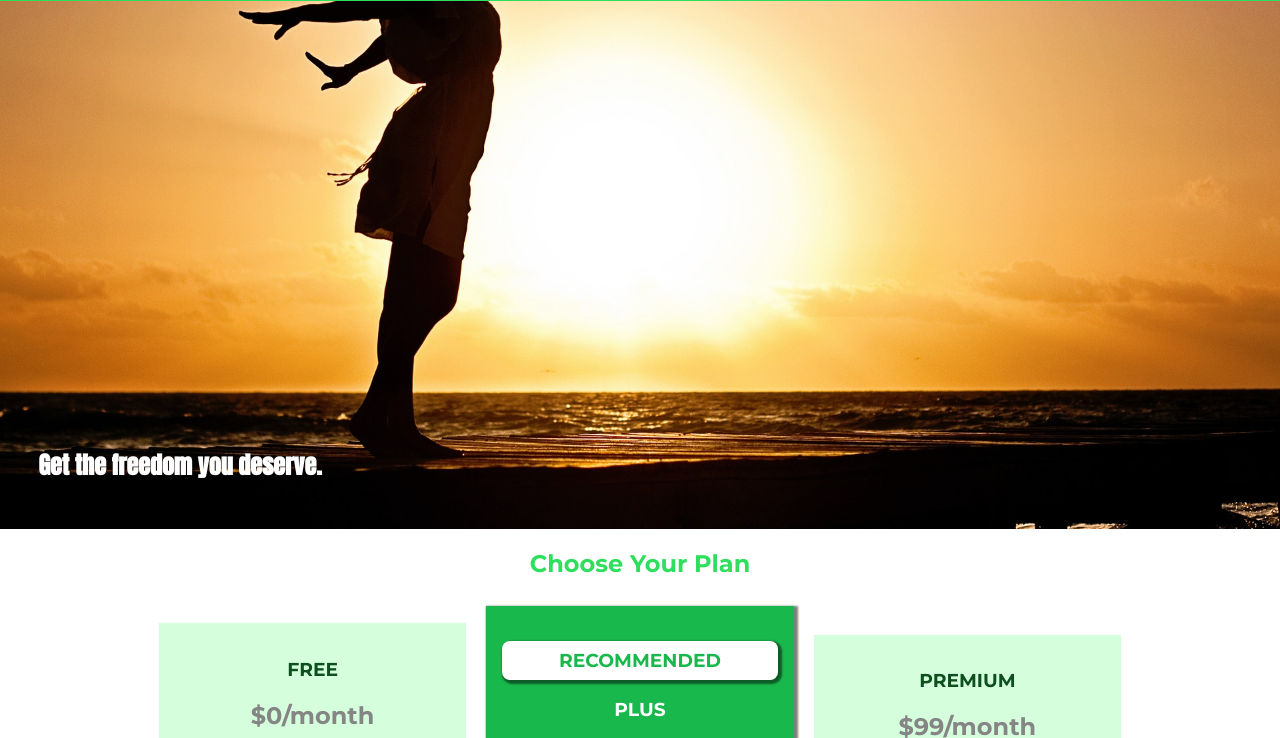
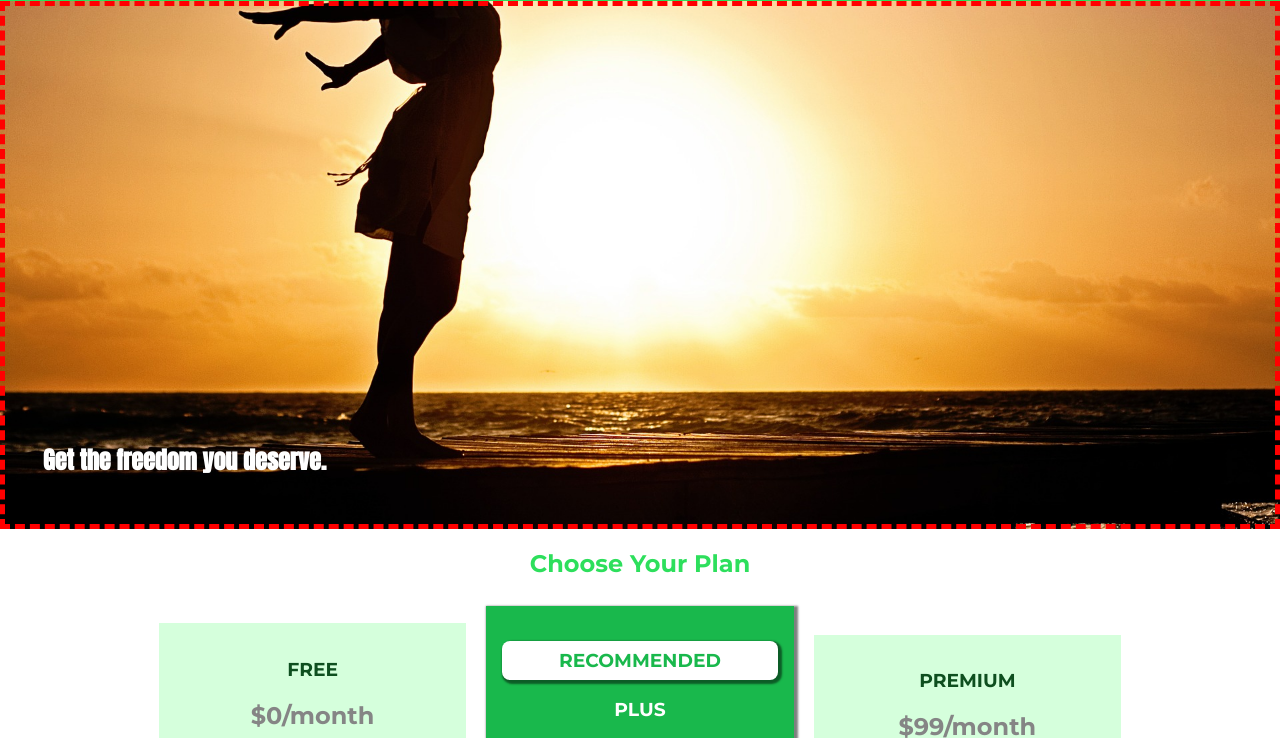
Before and after one commit to emihopebu/uHost, a plain HTML site: page index.html in a window 1280 px wide. Shown: the part 42-780 px from the top of the page. Drawn offline with Linux system fonts and the light colour scheme.

Commit message:
Adding files

```diff
--- a/main.css
+++ b/main.css
@@ -3,10 +3,13 @@
   background-size: cover;
   background-position: left 10% bottom 20%;
   background-repeat: no-repeat;
+  background-origin: border-box;
+  background-clip: border-box;
   width: 100%;
   height: 528px;
   padding: 10px;
   margin-top: 43px;
+  border: 5px dashed red;
   position: relative;
 }
 .section-title {
```
